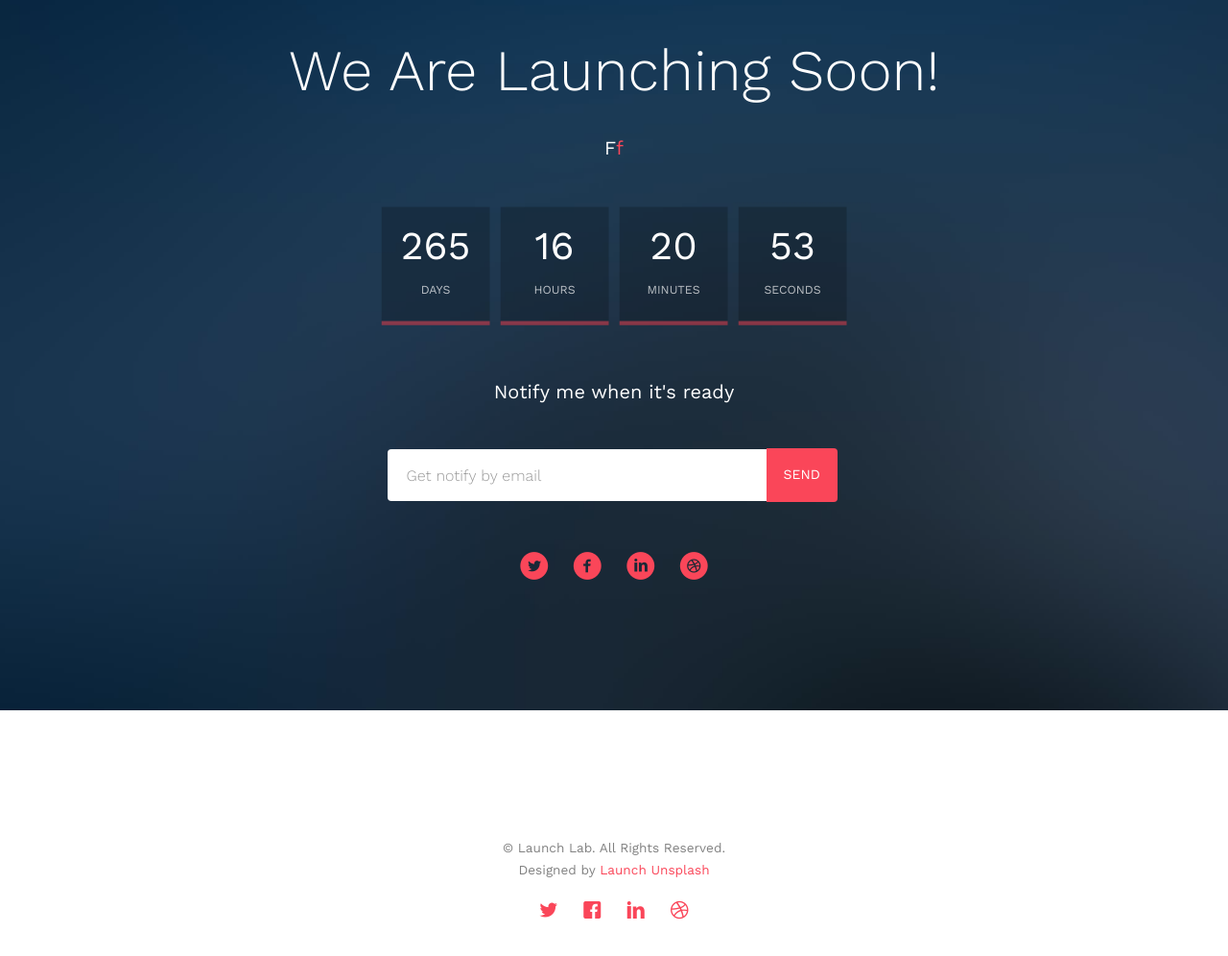
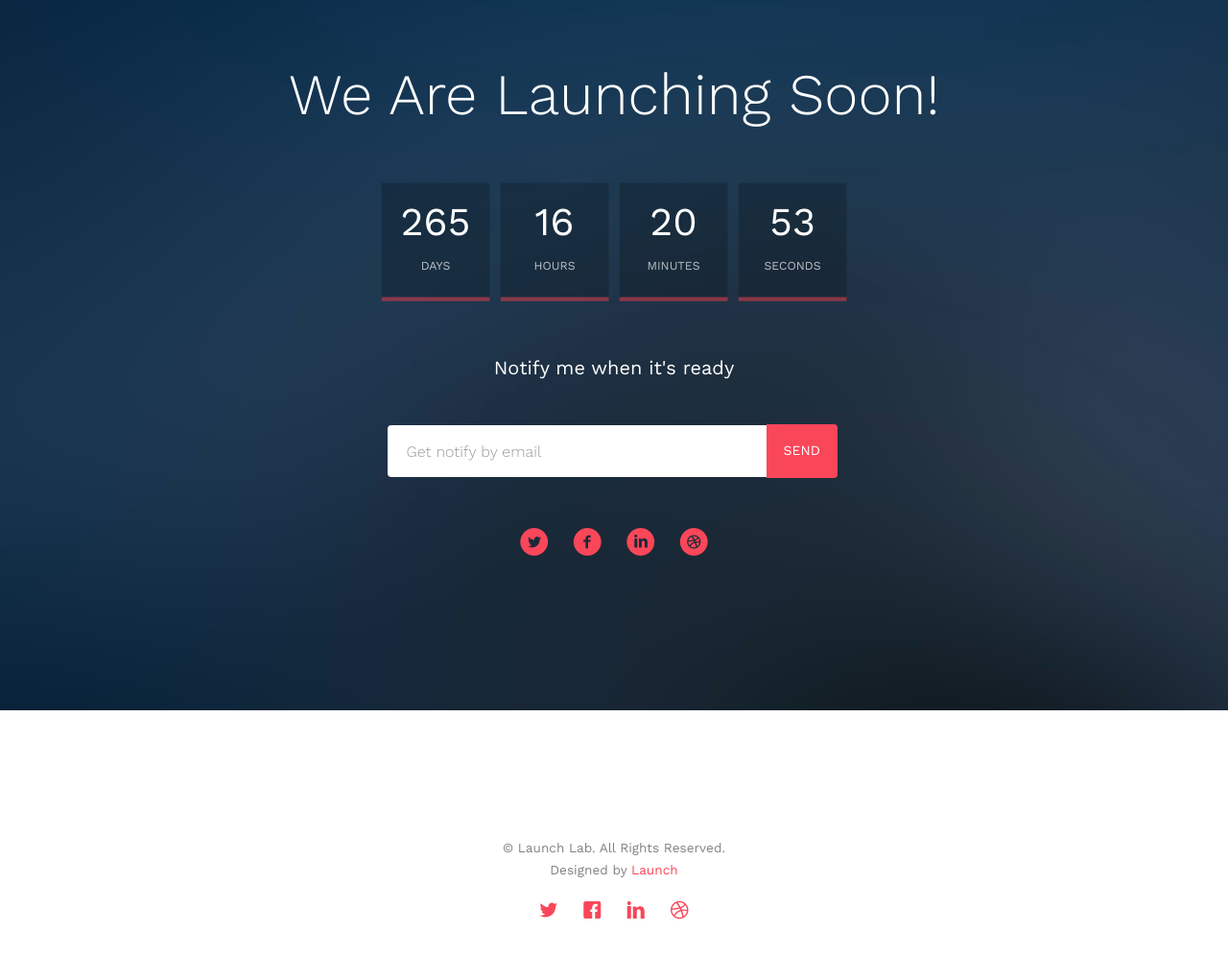
Before and after one commit to cambyses/launch, a plain HTML site: page index.html in a window 1280 px wide. Shown: the part 160-1156 px from the top of the page at 96% size. Drawn offline with nearby package versions, Linux system fonts and the light colour scheme; files whose address does not match are found by name.

Commit message:
Update index.html

```diff
--- a/index.html
+++ b/index.html
@@ -67,9 +67,12 @@
 			<div class="row">
 				<div class="col-md-8 col-md-offset-2 text-center">
 					<div class="display-t">
-						<div class="display-tc animate-box" data-animate-effect="fadeIn">
+
+					<div class="display-tc animate-box" data-animate-effect="fadeIn">
 					<h1>We Are Launching Soon!</h1>
-					<h2>F<a href="http://freehtml5.co/" target="_blank">f</a></h2>
+
+					<h2>    <a href="#" target="_blank"></a>   </h2>
+
 					<div class="simply-countdown simply-countdown-one"></div>
 					<div class="row">
 						<h2>Notify me when it's ready</h2>
@@ -103,7 +106,7 @@
 					<p>
 			<small class="block">&copy; Launch Lab. All Rights Reserved.</small>
 			<small class="block">Designed by <a href="#" target="_blank">Launch</a>
-				<a href="http://unsplash.co/" target="_blank">Unsplash</a></small>
+				<a href="http://unsplash.co/" target="_blank"></a></small>
 					</p>
 					<p>
 						<ul class="fh5co-social-icons">
```
